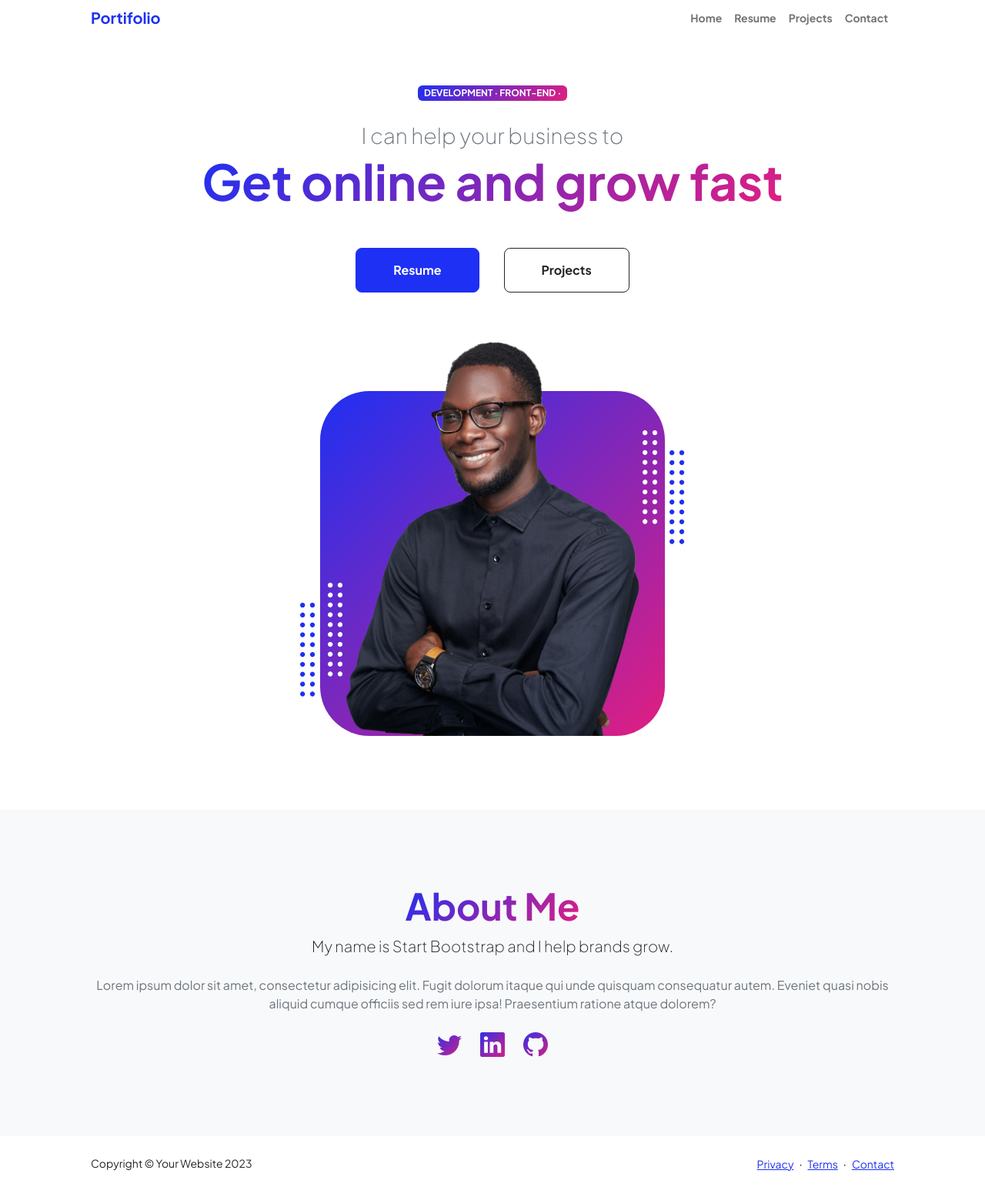
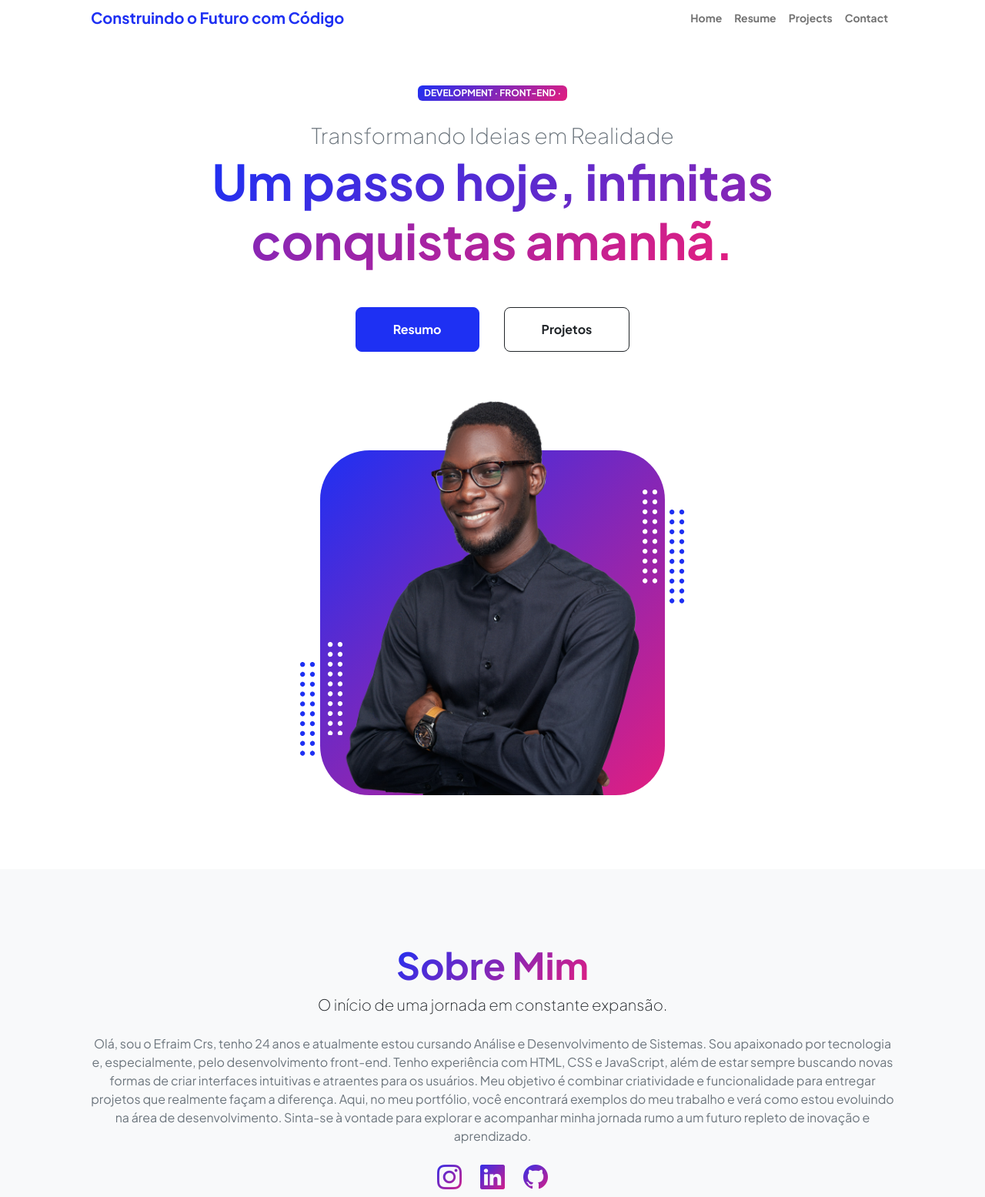
Before and after one commit to EfraimCrs/page-site-personal, a plain HTML site: page index.html in a window 1280 px wide. Shown: the part 13-1568 px from the top of the page at 77% size. Drawn offline with nearby package versions, Linux system fonts and the light colour scheme.

Commit message:
atualizacao

```diff
--- a/index.html
+++ b/index.html
@@ -22,14 +22,14 @@
             <!-- Navigation-->
             <nav class="navbar navbar-expand-lg navbar-light bg-white py-3">
                 <div class="container px-5">
-                    <a class="navbar-brand" href="index.html"><span class="fw-bolder text-primary">Portifolio</span></a>
+                    <a class="navbar-brand" href="index.html"><span class="fw-bolder text-primary">Construindo o Futuro com Código</span></a>
                     <button class="navbar-toggler" type="button" data-bs-toggle="collapse" data-bs-target="#navbarSupportedContent" aria-controls="navbarSupportedContent" aria-expanded="false" aria-label="Toggle navigation"><span class="navbar-toggler-icon"></span></button>
                     <div class="collapse navbar-collapse" id="navbarSupportedContent">
                         <ul class="navbar-nav ms-auto mb-2 mb-lg-0 small fw-bolder">
-                            <li class="nav-item"><a class="nav-link" href="index.html">Home</a></li>
-                            <li class="nav-item"><a class="nav-link" href="resume.html">Resume</a></li>
-                            <li class="nav-item"><a class="nav-link" href="projects.html">Projects</a></li>
-                            <li class="nav-item"><a class="nav-link" href="contact.html">Contact</a></li>
+                            <li class="nav-item"><a class="nav-link" href="#">Home</a></li>
+                            <li class="nav-item"><a class="nav-link" href="#">Resume</a></li>
+                            <li class="nav-item"><a class="nav-link" href="#">Projects</a></li>
+                            <li class="nav-item"><a class="nav-link" href="#">Contact</a></li>
                         </ul>
                     </div>
                 </div>
@@ -42,14 +42,19 @@
                             <!-- Header text content-->
                             <div class="text-center text-xxl-start">
                                 <div class="badge bg-gradient-primary-to-secondary text-white mb-4"><div class="text-uppercase">Development &middot; Front-End &middot;</div></div>
-                                <div class="fs-3 fw-light text-muted">I can help your business to</div>
-                                <h1 class="display-3 fw-bolder mb-5"><span class="text-gradient d-inline">Get online and grow fast</span></h1>
+                                <div class="fs-3 fw-light text-muted">Transformando Ideias em Realidade</div>
+                                <h1 class="display-3 fw-bolder mb-5"><span class="text-gradient d-inline">Um passo hoje, infinitas conquistas amanhã.</span></h1>
                                 <div class="d-grid gap-3 d-sm-flex justify-content-sm-center justify-content-xxl-start mb-3">
-                                    <a class="btn btn-primary btn-lg px-5 py-3 me-sm-3 fs-6 fw-bolder" href="resume.html">Resume</a>
-                                    <a class="btn btn-outline-dark btn-lg px-5 py-3 fs-6 fw-bolder" href="projects.html">Projects</a>
+                                    <a class="btn btn-primary btn-lg px-5 py-3 me-sm-3 fs-6 fw-bolder" href="resume.html">Resumo</a>
+                                    <a class="btn btn-outline-dark btn-lg px-5 py-3 fs-6 fw-bolder" href="projects.html">Projetos</a>
                                 </div>
                             </div>
                         </div>
+
+
+                        <!-- Adc os meus projetos em Projects.html-->
+
+
                         <div class="col-xxl-7">
                             <!-- Header profile picture-->
                             <div class="d-flex justify-content-center mt-5 mt-xxl-0">
@@ -181,13 +186,18 @@
                     <div class="row gx-5 justify-content-center">
                         <div class="col-xxl-8">
                             <div class="text-center my-5">
-                                <h2 class="display-5 fw-bolder"><span class="text-gradient d-inline">About Me</span></h2>
-                                <p class="lead fw-light mb-4">My name is Start Bootstrap and I help brands grow.</p>
-                                <p class="text-muted">Lorem ipsum dolor sit amet, consectetur adipisicing elit. Fugit dolorum itaque qui unde quisquam consequatur autem. Eveniet quasi nobis aliquid cumque officiis sed rem iure ipsa! Praesentium ratione atque dolorem?</p>
+                                <h2 class="display-5 fw-bolder"><span class="text-gradient d-inline">Sobre Mim</span></h2>
+                                <p class="lead fw-light mb-4">O início de uma jornada em constante expansão.</p>
+                                <p class="text-muted">
+                                    Olá, sou o Efraim Crs, tenho 24 anos e atualmente estou cursando Análise e Desenvolvimento de Sistemas. Sou apaixonado por tecnologia e, especialmente, pelo desenvolvimento front-end.
+
+                                    Tenho experiência com HTML, CSS e JavaScript, além de estar sempre buscando novas formas de criar interfaces intuitivas e atraentes para os usuários. Meu objetivo é combinar criatividade e funcionalidade para entregar projetos que realmente façam a diferença.
+
+                                    Aqui, no meu portfólio, você encontrará exemplos do meu trabalho e verá como estou evoluindo na área de desenvolvimento. Sinta-se à vontade para explorar e acompanhar minha jornada rumo a um futuro repleto de inovação e aprendizado.</p>
                                 <div class="d-flex justify-content-center fs-2 gap-4">
-                                    <a class="text-gradient" href="#!"><i class="bi bi-twitter"></i></a>
-                                    <a class="text-gradient" href="#!"><i class="bi bi-linkedin"></i></a>
-                                    <a class="text-gradient" href="#!"><i class="bi bi-github"></i></a>
+                                    <a class="text-gradient" href="https://www.instagram.com/efraim_crs/"><i class="bi bi-instagram"></i></a>
+                                    <a class="text-gradient" href="https://www.linkedin.com/in/efraim-crs-2ab133331/"><i class="bi bi-linkedin"></i></a>
+                                    <a class="text-gradient" href="https://github.com/EfraimCrs"><i class="bi bi-github"></i></a>
                                 </div>
                             </div>
                         </div>
@@ -199,7 +209,7 @@
         <footer class="bg-white py-4 mt-auto">
             <div class="container px-5">
                 <div class="row align-items-center justify-content-between flex-column flex-sm-row">
-                    <div class="col-auto"><div class="small m-0">Copyright &copy; Your Website 2023</div></div>
+                    <div class="col-auto"><div class="small m-0">Copyright &copy; Your Website 2024</div></div>
                     <div class="col-auto">
                         <a class="small" href="#!">Privacy</a>
                         <span class="mx-1">&middot;</span>
```
Also changed, not shown: projects.html (+1 -1 lines).
